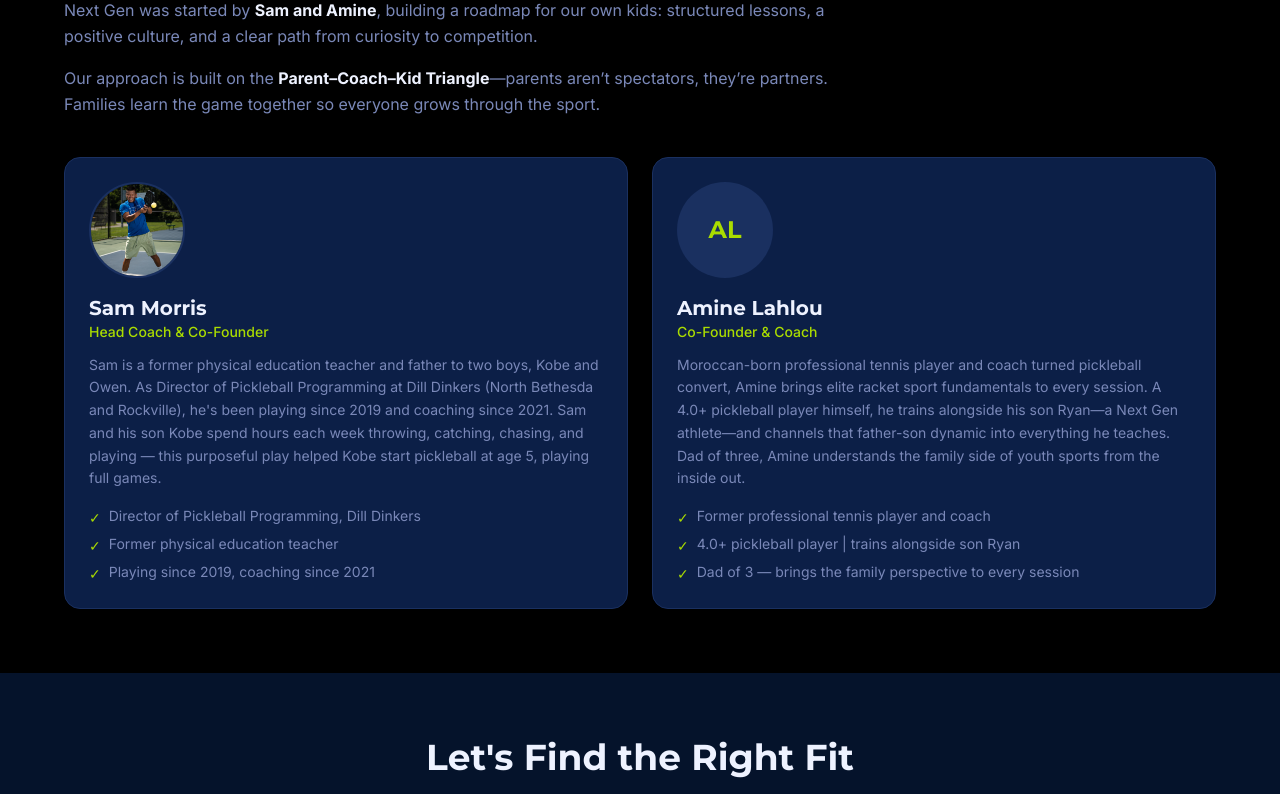
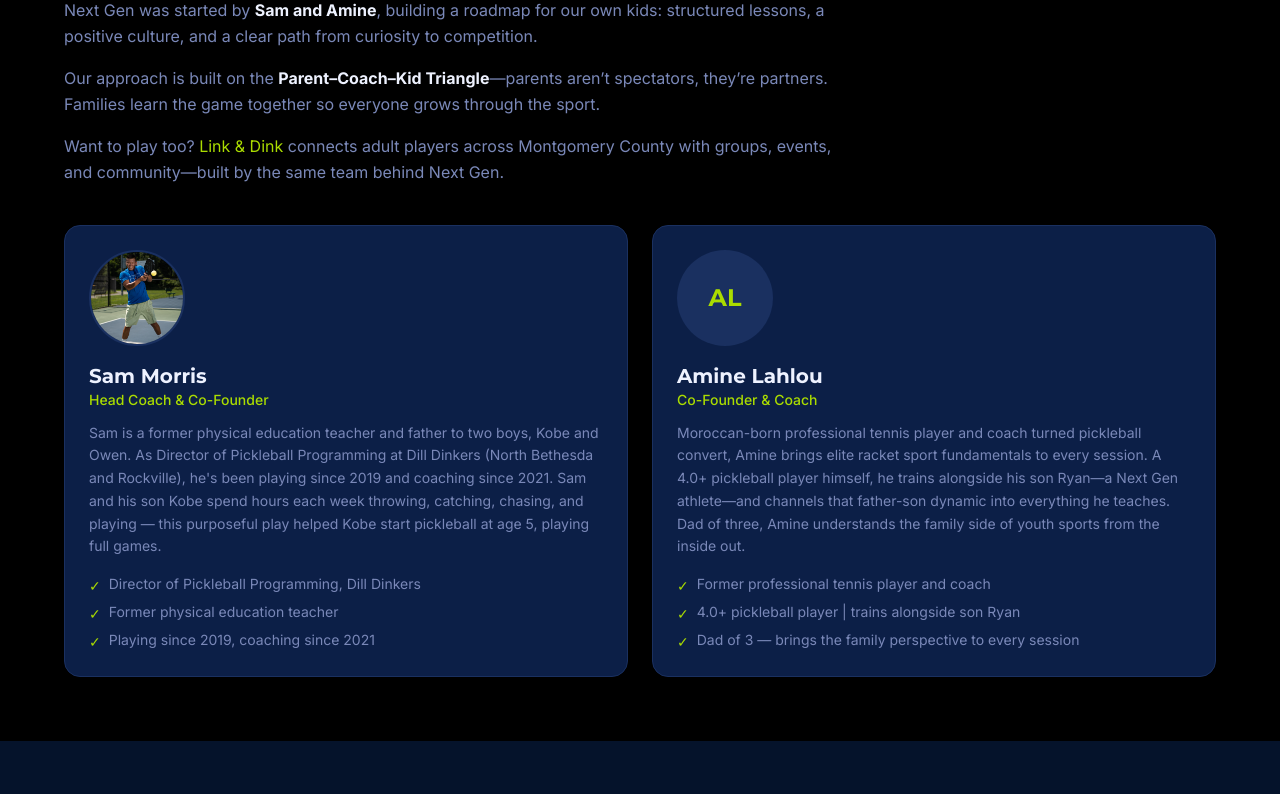
Before and after one commit to sammorrispb/nextgen-academy, a Next.js app: page / in a window 1280 px wide. Shown: the part 3500-4294 px from the top of the page. Built offline with nearby package versions, Linux system fonts and the light colour scheme; no server answers.

Commit message:
feat: add Link & Dink cross-links for parent community funnel
Co-Authored-By: Claude Opus 4.6 (1M context) <noreply@anthropic.com>

```diff
--- a/src/app/page.tsx
+++ b/src/app/page.tsx
@@ -143,6 +143,19 @@ export default function Home() {
               aren&rsquo;t spectators, they&rsquo;re partners. Families learn the
               game together so everyone grows through the sport.
             </p>
+            <p className="text-ngpa-muted leading-relaxed mt-4">
+              Want to play too?{" "}
+              <a
+                href="https://linkanddink.com?utm_source=nextgen_academy&utm_medium=website&utm_campaign=parent_crosssell"
+                target="_blank"
+                rel="noopener noreferrer"
+                className="text-ngpa-lime hover:underline"
+              >
+                Link &amp; Dink
+              </a>{" "}
+              connects adult players across Montgomery County with groups, events, and
+              community&mdash;built by the same team behind Next Gen.
+            </p>
           </div>
           <div className="grid grid-cols-1 md:grid-cols-2 gap-6">
             {coaches.map((coach) => (
--- a/src/components/Footer.tsx
+++ b/src/components/Footer.tsx
@@ -60,6 +60,19 @@ export default function Footer() {
           </div>
         </div>
 
+        {/* Parent cross-sell */}
+        <div className="mt-8 text-center">
+          <a
+            href="https://linkanddink.com?utm_source=nextgen_academy&utm_medium=website&utm_campaign=parent_crosssell"
+            target="_blank"
+            rel="noopener noreferrer"
+            className="inline-flex items-center gap-2 px-5 py-2.5 border border-ngpa-slate rounded-full text-sm text-ngpa-white hover:border-ngpa-lime hover:text-ngpa-lime transition-colors"
+          >
+            <span aria-hidden="true">&#127955;</span>
+            Parents play too &mdash; Join the adult pickleball community
+          </a>
+        </div>
+
         <div className="mt-10 pt-6 border-t border-ngpa-slate text-center text-xs text-ngpa-muted">
           &copy; {new Date().getFullYear()} Next Gen Pickleball Academy. All rights reserved.
           <span className="mx-1.5">&middot;</span>
```
